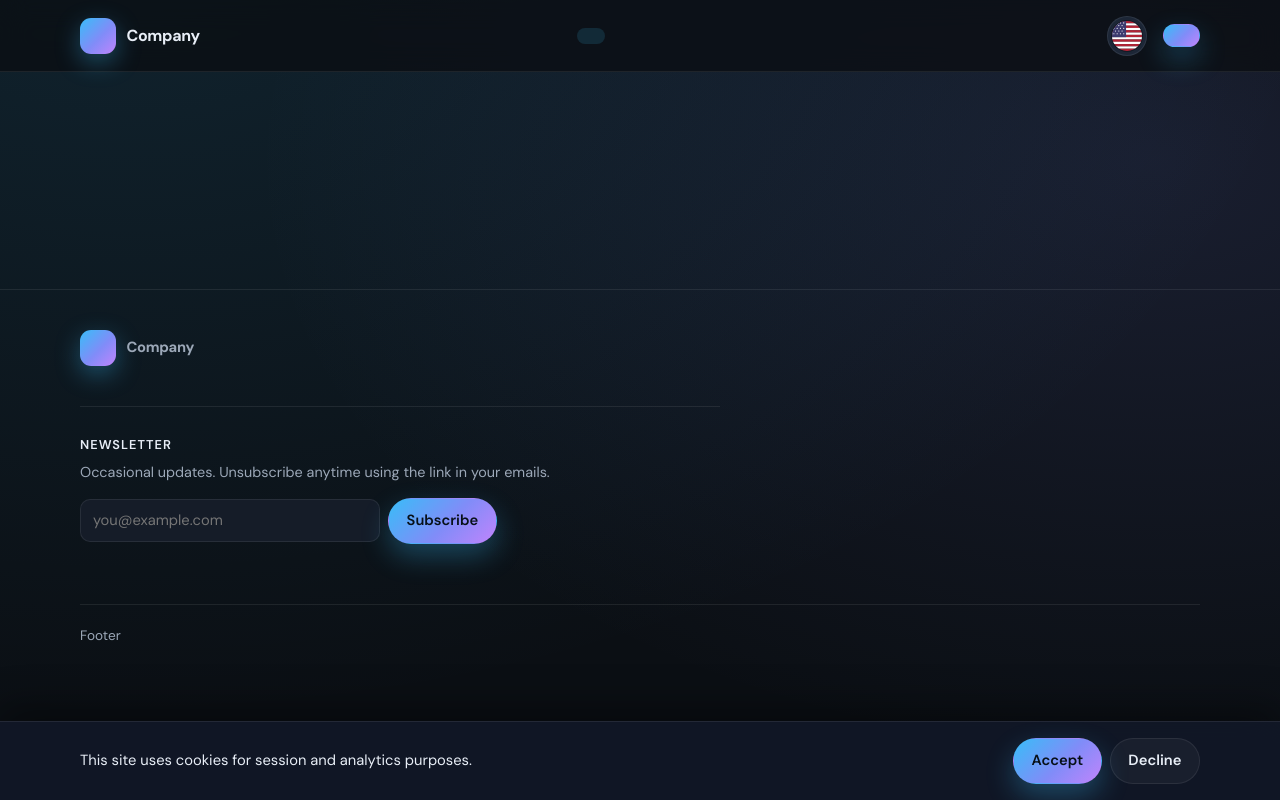
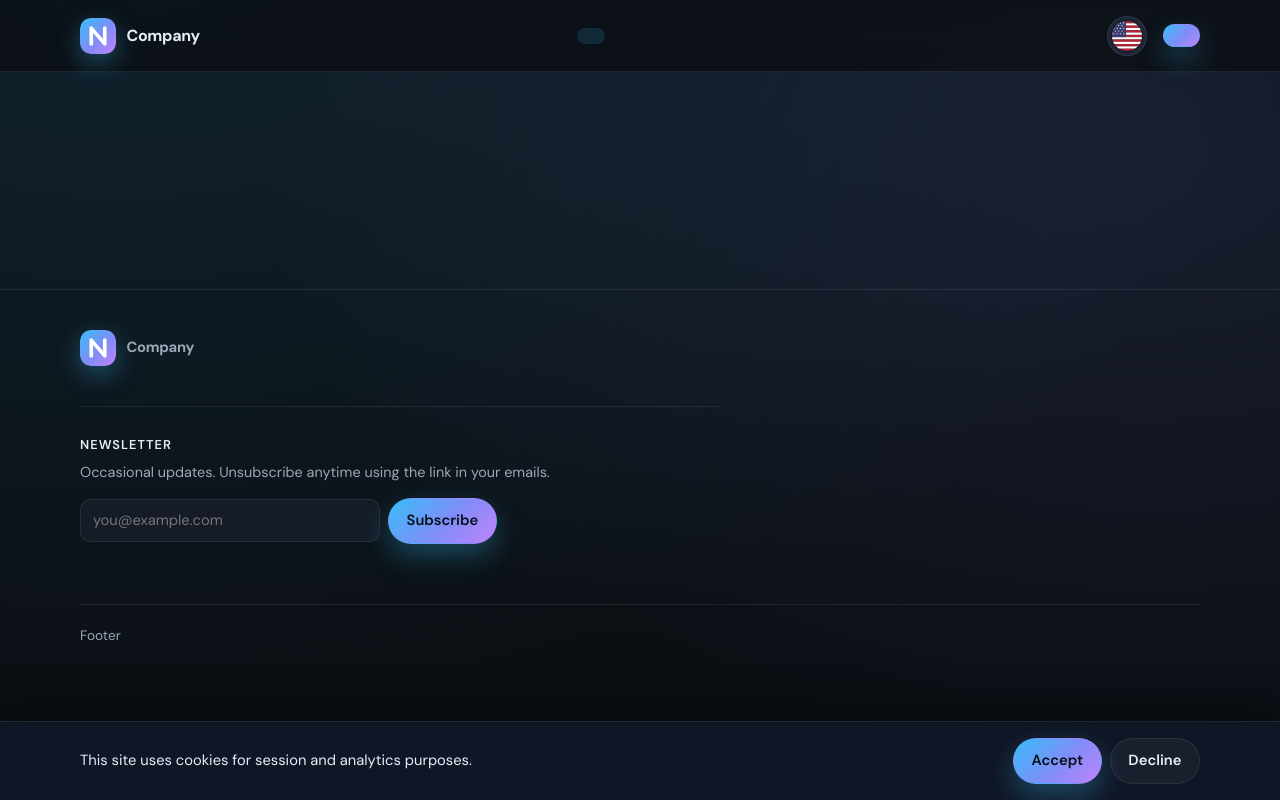
Before and after one commit to turgutino/nexus, a website: page public/about.html in a window 1280 px wide. Drawn offline with Linux system fonts and the light colour scheme; no server answers.

Commit message:
Add N logo: favicon and header mark

```diff
--- a/public/about.html
+++ b/public/about.html
@@ -6,6 +6,7 @@
     <meta name="description" content="" />
     <meta name="keywords" content="" />
     <title>About — Company</title>
+    <link rel="icon" type="image/svg+xml" href="/img/logo.svg" />
     <link rel="preconnect" href="https://fonts.googleapis.com" />
     <link rel="preconnect" href="https://fonts.gstatic.com" crossorigin />
     <link
--- a/public/css/styles.css
+++ b/public/css/styles.css
@@ -97,7 +97,7 @@
   width: 36px;
   height: 36px;
   border-radius: 11px;
-  background: var(--gradient);
+  background: url(/img/logo.svg) center / cover no-repeat;
   box-shadow: 0 8px 24px rgba(56, 189, 248, 0.35);
 }
 
```
Also changed, not shown: public/admin/index.html (+1 -0 lines), public/blog.html (+1 -0 lines), public/confirm.html (+1 -0 lines), public/contact.html (+1 -0 lines), public/index.html (+1 -0 lines), public/post.html (+1 -0 lines), public/project.html (+1 -0 lines), public/projects.html (+1 -0 lines), public/service.html (+1 -0 lines), public/services.html (+1 -0 lines), public/team.html (+1 -0 lines), public/unsubscribe.html (+1 -0 lines), public/img/logo.svg (added).
